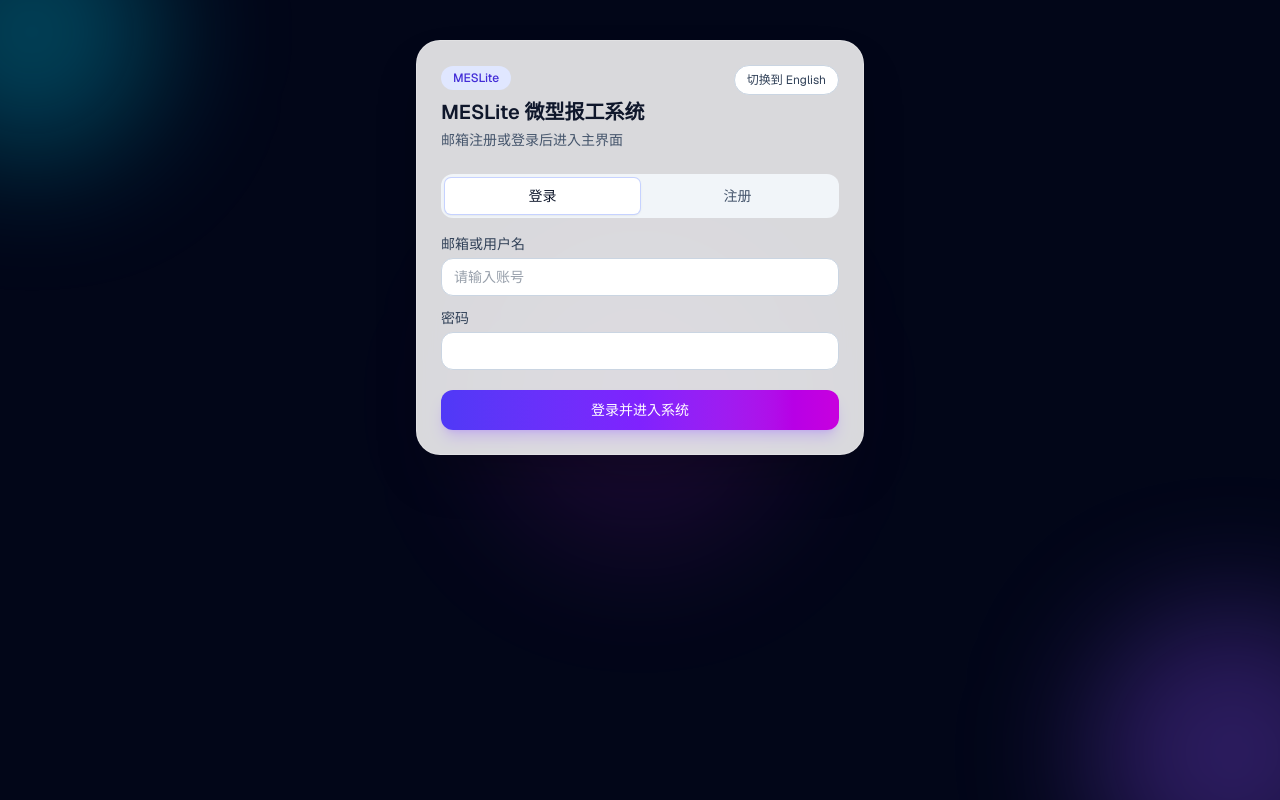
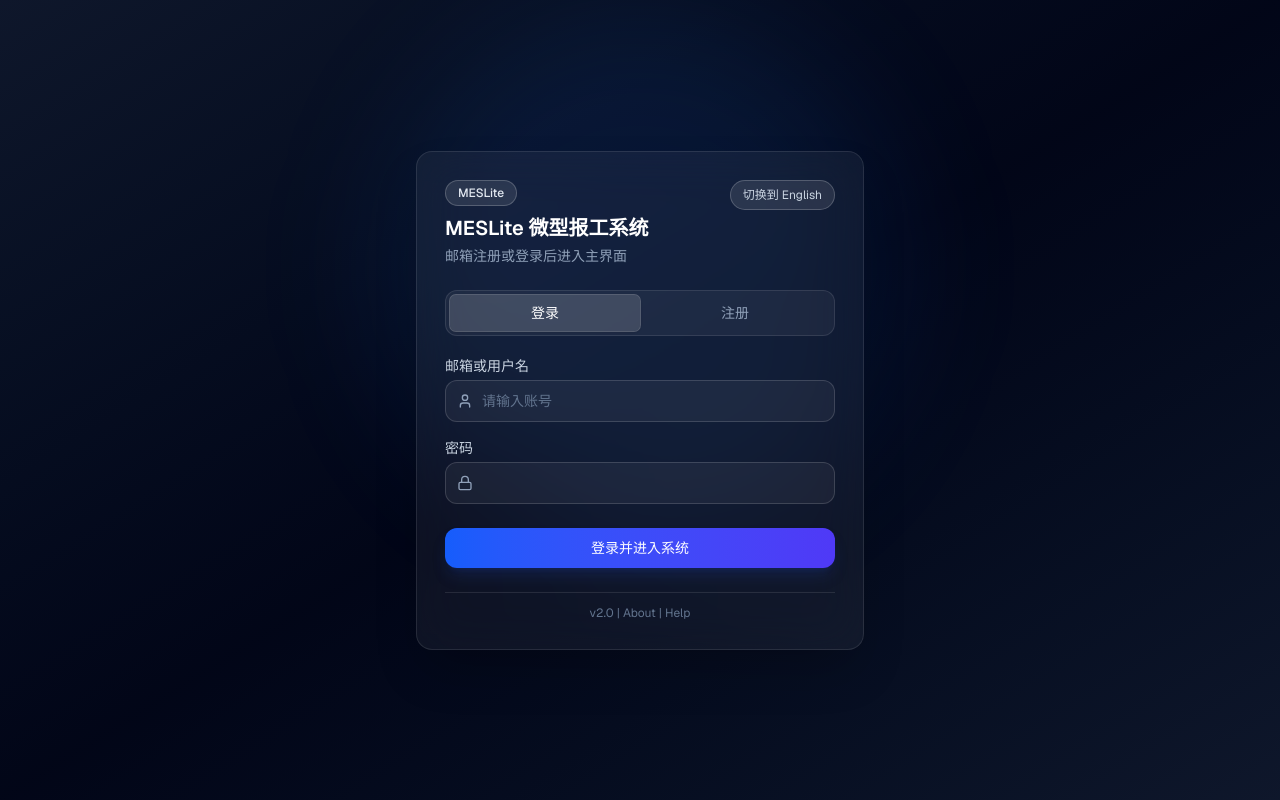
Before and after one commit to dhu-igloohome/meslite, a Next.js app: page / in a window 1280 px wide. Built offline with nearby package versions, Linux system fonts and the light colour scheme.

Commit message:
feat: redesign login UI with premium industrial glassmorphism
Made-with: Cursor

```diff
--- a/src/app/page.tsx
+++ b/src/app/page.tsx
@@ -2,6 +2,7 @@
 
 import { useEffect, useMemo, useState } from "react";
 import { useRouter } from "next/navigation";
+import { Factory, Lock, User } from "lucide-react";
 
 type Locale = "zh" | "en";
 type Mode = "login" | "register";
@@ -258,37 +259,35 @@ export default function Home() {
   };
 
   return (
-    <main className="relative min-h-screen overflow-hidden bg-slate-950 p-6 sm:p-10">
-      <div className="pointer-events-none absolute -left-24 -top-24 h-64 w-64 rounded-full bg-cyan-400/30 blur-3xl" />
-      <div className="pointer-events-none absolute -bottom-24 -right-24 h-72 w-72 rounded-full bg-violet-500/30 blur-3xl" />
-      <div className="pointer-events-none absolute left-1/2 top-1/2 h-80 w-80 -translate-x-1/2 -translate-y-1/2 rounded-full bg-fuchsia-500/10 blur-3xl" />
+    <main className="relative flex min-h-screen items-center justify-center overflow-hidden bg-gradient-to-br from-slate-900 via-slate-950 to-slate-900 p-4 sm:p-6">
+      <div className="pointer-events-none fixed left-1/2 top-1/3 h-[32rem] w-[32rem] -translate-x-1/2 -translate-y-1/2 rounded-full bg-blue-500/10 blur-3xl" />
 
-      <div className="relative mx-auto w-full max-w-md rounded-3xl border border-white/20 bg-white/85 p-6 shadow-2xl backdrop-blur-md">
+      <div className="relative w-full max-w-md rounded-2xl border border-white/10 bg-white/5 p-6 shadow-2xl backdrop-blur-xl sm:p-7">
         <div className="mb-6 flex items-start justify-between gap-3">
           <div>
-            <p className="mb-2 inline-block rounded-full bg-indigo-100 px-3 py-1 text-xs font-medium text-indigo-700">
+            <p className="mb-2 inline-block rounded-full border border-white/20 bg-white/10 px-3 py-1 text-xs font-medium text-slate-200">
               MESLite
             </p>
-            <h1 className="text-xl font-semibold text-slate-900">{copy.title}</h1>
-            <p className="mt-1 text-sm text-slate-600">{copy.subtitle}</p>
+            <h1 className="text-xl font-semibold text-white">{copy.title}</h1>
+            <p className="mt-1 text-sm text-slate-400">{copy.subtitle}</p>
           </div>
           <button
             type="button"
             onClick={() => persistLanguage(locale === "zh" ? "en" : "zh")}
-            className="rounded-full border border-slate-300 bg-white px-3 py-1.5 text-xs text-slate-700 transition hover:-translate-y-0.5 hover:bg-slate-50"
+            className="rounded-full border border-white/20 bg-white/10 px-3 py-1.5 text-xs text-slate-300 transition hover:border-white/30 hover:bg-white/15"
           >
             {copy.switchLanguage}
           </button>
         </div>
 
-        <div className="mb-4 grid grid-cols-2 rounded-xl bg-slate-100 p-1 text-sm">
+        <div className="mb-5 grid grid-cols-2 rounded-xl border border-white/10 bg-white/5 p-1 text-sm">
           <button
             type="button"
             onClick={() => setMode("login")}
             className={`rounded-md py-2 ${
               mode === "login"
-                ? "bg-white text-slate-900 shadow-sm ring-1 ring-indigo-200"
-                : "text-slate-600"
+                ? "bg-white/15 text-white shadow-sm ring-1 ring-white/25"
+                : "text-slate-400"
             }`}
           >
             {copy.loginTab}
@@ -298,17 +297,19 @@ export default function Home() {
             onClick={() => setMode("register")}
             className={`rounded-md py-2 ${
               mode === "register"
-                ? "bg-white text-slate-900 shadow-sm ring-1 ring-indigo-200"
-                : "text-slate-600"
+                ? "bg-white/15 text-white shadow-sm ring-1 ring-white/25"
+                : "text-slate-400"
             }`}
           >
             {copy.registerTab}
           </button>
         </div>
 
-        <form className="space-y-3" onSubmit={submit}>
-          <label className="block text-sm text-slate-700">
+        <form className="space-y-4" onSubmit={submit}>
+          <label className="block text-sm text-slate-300">
             {mode === "login" ? copy.loginAccount : copy.registerEmail}
+            <div className="relative mt-1">
+              <User className="pointer-events-none absolute left-3 top-1/2 h-4 w-4 -translate-y-1/2 text-slate-400" />
               <input
                 type="text"
                 required
@@ -317,46 +318,59 @@ export default function Home() {
                 placeholder={
                   mode === "login" ? copy.loginPlaceholder : copy.registerEmailPlaceholder
                 }
-              className="mt-1 w-full rounded-xl border border-slate-300 bg-white px-3 py-2 text-sm outline-none transition focus:border-indigo-500 focus:ring-2 focus:ring-indigo-100"
+                className="w-full rounded-xl border border-white/15 bg-white/5 py-2.5 pl-9 pr-3 text-sm text-white placeholder:text-slate-500 outline-none transition focus:ring-2 focus:ring-blue-500/50"
               />
+            </div>
           </label>
 
-          <label className="block text-sm text-slate-700">
+          <label className="block text-sm text-slate-300">
             {copy.password}
+            <div className="relative mt-1">
+              <Lock className="pointer-events-none absolute left-3 top-1/2 h-4 w-4 -translate-y-1/2 text-slate-400" />
               <input
                 type="password"
                 required
                 minLength={6}
                 value={password}
                 onChange={(e) => setPassword(e.target.value)}
-              className="mt-1 w-full rounded-xl border border-slate-300 bg-white px-3 py-2 text-sm outline-none transition focus:border-indigo-500 focus:ring-2 focus:ring-indigo-100"
+                className="w-full rounded-xl border border-white/15 bg-white/5 py-2.5 pl-9 pr-3 text-sm text-white placeholder:text-slate-500 outline-none transition focus:ring-2 focus:ring-blue-500/50"
               />
+            </div>
           </label>
 
           {mode === "register" && (
-            <label className="block text-sm text-slate-700">
+            <label className="block text-sm text-slate-300">
               {copy.factoryName}
+              <div className="relative mt-1">
+                <Factory className="pointer-events-none absolute left-3 top-1/2 h-4 w-4 -translate-y-1/2 text-slate-400" />
                 <input
                   type="text"
                   required
                   value={factoryName}
                   onChange={(e) => setFactoryName(e.target.value)}
-                className="mt-1 w-full rounded-xl border border-slate-300 bg-white px-3 py-2 text-sm outline-none transition focus:border-indigo-500 focus:ring-2 focus:ring-indigo-100"
+                  className="w-full rounded-xl border border-white/15 bg-white/5 py-2.5 pl-9 pr-3 text-sm text-white placeholder:text-slate-500 outline-none transition focus:ring-2 focus:ring-blue-500/50"
                 />
+              </div>
             </label>
           )}
 
           <button
             type="submit"
-            className="mt-2 w-full rounded-xl bg-gradient-to-r from-indigo-600 via-violet-600 to-fuchsia-600 px-4 py-2.5 text-sm font-medium text-white shadow-lg shadow-violet-500/25 transition hover:-translate-y-0.5 hover:brightness-105"
+            className="mt-2 w-full rounded-xl bg-gradient-to-r from-blue-600 to-indigo-600 px-4 py-2.5 text-sm font-medium text-white shadow-lg shadow-blue-900/30 transition hover:-translate-y-0.5 hover:shadow-blue-700/35"
           >
             {mode === "login" ? copy.submitLogin : copy.submitRegister}
           </button>
         </form>
 
         {message ? (
-          <p className="mt-4 rounded-xl bg-indigo-50 px-3 py-2 text-sm text-indigo-700">{message}</p>
+          <p className="mt-4 rounded-xl border border-blue-400/30 bg-blue-500/10 px-3 py-2 text-sm text-blue-200">
+            {message}
+          </p>
         ) : null}
+
+        <div className="mt-6 border-t border-white/10 pt-3 text-center text-xs text-slate-500">
+          v2.0 | About | Help
+        </div>
       </div>
     </main>
   );
```
Lines whose indentation alone changed are shown as unchanged.
